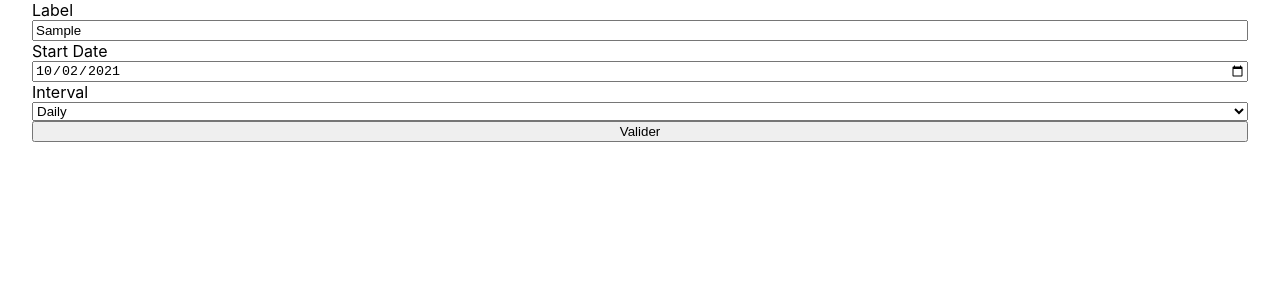
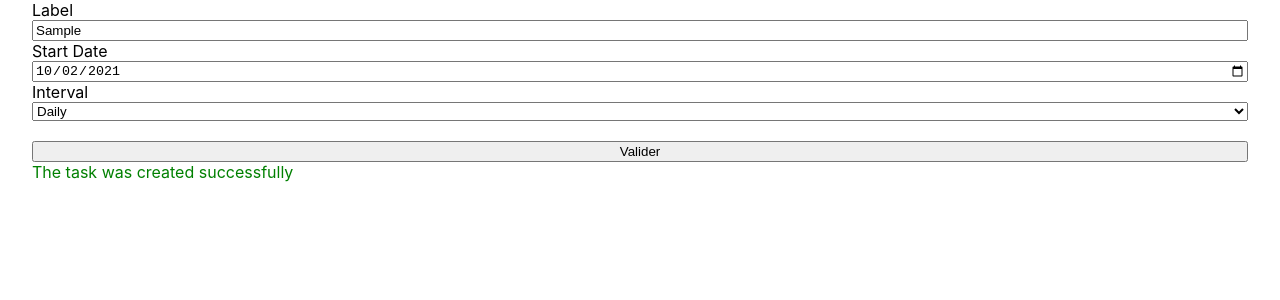
Before and after one commit to SuperRoflCopter/git_test, a Next.js app: page /components/TaskForm in a window 1280 px wide. Both pictures are taken after typing "Sample" into the empty fields and a click on the button "Valider". Shown: the top 300 px of the page. Built offline with nearby package versions, Linux system fonts and the light colour scheme.

Commit message:
init database/api

```diff
--- a/package.json
+++ b/package.json
@@ -10,8 +10,10 @@
   },
   "dependencies": {
     "formik": "^2.2.9",
+    "fs": "^0.0.1-security",
     "next": "11.1.2",
     "next-pwa": "^5.3.1",
+    "pg": "^8.7.1",
     "react": "17.0.2",
     "react-dom": "17.0.2"
   },
--- a/pages/_app.js
+++ b/pages/_app.js
@@ -1,6 +1,13 @@
+import { useEffect } from 'react'
 import '../styles/globals.css'
+import { initDB } from './data/database'
 
 function MyApp({ Component, pageProps }) {
+
+  useEffect(() => {
+    initDB()
+  }, [])
+
   return <Component {...pageProps} />
 }
 
--- a/pages/_document.js
+++ b/pages/_document.js
@@ -1,5 +1,5 @@
 // eslint-disable-next-line @next/next/no-document-import-in-page
-import Document, { Html, Head, Main, NextScript } from "next/document";
+import Document, { Html, Head, Main, NextScript } from "next/document"
 
 class MyDocument extends Document {
   render() {
--- /dev/null
+++ b/pages/api/configuration.js
@@ -0,0 +1,12 @@
+export const config = {
+    user: 'azvbqjixesvbze', // env var: PGUSER
+    database: 'd67cgqpa5nd64v', // env var: PGDATABASE
+    password: '6dc193685efe3c5a6266f7bcd482bd1eeb5e9c185133e2a4d02bc53e777da37e', // env var: PGPASSWORD
+    host: 'ec2-54-154-101-45.eu-west-1.compute.amazonaws.com', // Server hosting the postgres database
+    port: 5432, // env var: PGPORT
+    max: 10, // max number of clients in the pool
+    idleTimeoutMillis: 30000, // how long a client is allowed to remain idle before being closed
+    ssl: {
+      rejectUnauthorized: false,
+    },
+  }
--- /dev/null
+++ b/pages/api/tasks.js
@@ -0,0 +1,17 @@
+const pg = require('pg')
+const { config } = require('./configuration')
+// var connectionString = "postgres://azvbqjixesvbze:6dc193685efe3c5a6266f7bcd482bd1eeb5e9c185133e2a4d02bc53e777da37e@ec2-54-154-101-45.eu-west-1.compute.amazonaws.com:5432/d67cgqpa5nd64v"
+
+export default async function handler(req, res) {
+    const pool = new pg.Pool(config)
+    const client = await pool.connect()
+    if (req.method === 'GET') {
+      const { rows } = await pool.query('SELECT * FROM tasks')
+      client.release()
+      res.statusCode = 200;
+      res.setHeader('Content-Type', 'application/json');
+      res.end(JSON.stringify(rows));
+    } else {
+      console.log('nothing')
+    }
+  }
--- a/pages/components/TaskForm/index.tsx
+++ b/pages/components/TaskForm/index.tsx
@@ -1,4 +1,6 @@
 import { useFormik } from 'formik'
+import { useState } from 'react'
+import { openTaskManagerDB } from '../../data/database'
 
 export type Interval = 'daily' | 'weekly' | 'monthly' | undefined
 export type TaskFormErrors = {
@@ -9,6 +11,7 @@ export type TaskFormErrors = {
 
 const TaskForm = () => {
 
+    const [ success, setSuccess ] = useState(false)
     const validate = values => {
         const errors: TaskFormErrors = {};
         const { label, startDate, interval } = values
@@ -29,6 +32,9 @@ const TaskForm = () => {
           errors.interval = 'Invalid interval';
         }
 
+        if(!!errors.interval || !!errors.startDate || !!errors.label)
+          setSuccess(false)
+
         return errors;
       }
 
@@ -41,7 +47,24 @@ const TaskForm = () => {
         validate,
         onSubmit: values => {
           const { label } = values
-          localStorage.setItem(`task${label}`, JSON.stringify(values))
+          // Add to local storage
+          localStorage.setItem(`task;${label}`, JSON.stringify(values))
+          // Add to IndexedDB
+          const DBOpenRequest = openTaskManagerDB()
+
+          DBOpenRequest.onsuccess = function(event) {
+            const db = DBOpenRequest.result;
+            addData(db)
+          }
+
+          const addData = (db) => {
+            var tasksObjectStore = db.transaction("tasks", "readwrite").objectStore("tasks")
+            const objectStoreRequest = tasksObjectStore.add(values);
+            objectStoreRequest.onsuccess = function(event) {
+              // update state success
+              setSuccess(true)
+            }
+          }
         },
       })
 
@@ -76,7 +99,11 @@ const TaskForm = () => {
             </select>
             <div style={{color:'red'}}>{formik.errors.interval}</div>
 
-            <button type="submit">Valider</button>
+            <br/>
+
+            <button type="submit" disabled={!formik.isValid} >Valider</button>
+
+            {(formik.submitCount > 0 && success) ? <div style={{color:'green'}}>The task was created successfully </div> : null}
           </div>
         </form>
       );
--- /dev/null
+++ b/pages/data/database.js
@@ -0,0 +1,37 @@
+const dbName = "taskManager"
+
+export const openTaskManagerDB = () => indexedDB.open(dbName, 1)
+
+export const initDB = () => {
+
+    const request = openTaskManagerDB()
+
+    const tasksData = [];
+
+    request.onerror = function(event) {
+    // Handle errors.
+    }
+
+    request.onupgradeneeded = function(event) {
+    var db = event.target.result;
+
+    // Create an objectStore to hold information about our tasks. We're
+    // going to use "ssn" as our key path because it's guaranteed to be
+    // unique - or at least that's what I was told during the kickoff meeting.
+    var objectStore = db.createObjectStore("tasks", { keyPath: "ssn", autoIncrement: true })
+
+    // Create an index to search customers by name. We may have duplicates
+    // so we can't use a unique index.
+    objectStore.createIndex("label", "label", { unique: true })
+
+    // Use transaction oncomplete to make sure the objectStore creation is
+    // finished before adding data into it.
+    objectStore.transaction.oncomplete = function(event) {
+        // Store values in the newly created objectStore.
+        var tasksObjectStore = db.transaction("tasks", "readwrite").objectStore("tasks")
+        tasksData.forEach(function(tasks) {
+            tasksObjectStore.add(tasks)
+        })
+    }
+    }
+}
--- a/tsconfig.json
+++ b/tsconfig.json
@@ -22,7 +22,7 @@
     "next-env.d.ts",
     "**/*.ts",
     "**/*.tsx"
-  ],
+, "pages/api/tasks.js"  ],
   "exclude": [
     "node_modules"
   ]
```
Also changed, not shown: pages/cat.js (+14 -3 lines), 2 other files (tests, documents, lock files or other folders).
